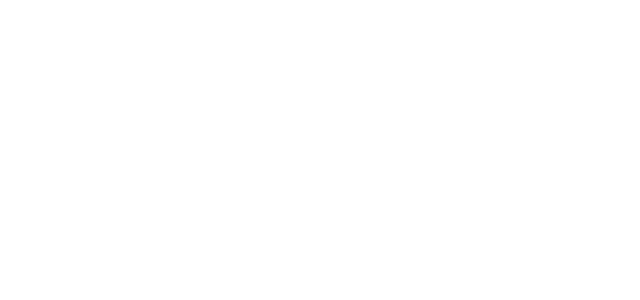
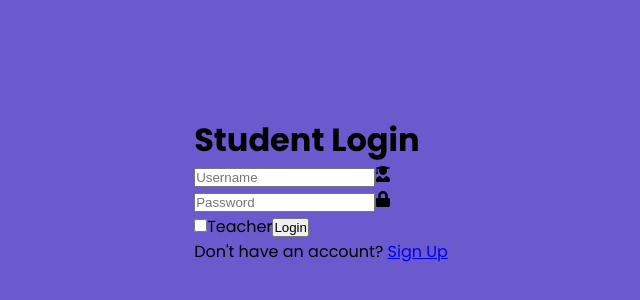
Before and after one commit to Chandan-DK/jit-ai-hackathon, a React (Create React App) app in the folder web-tutor/: page /login in a window 1280 px wide. Shown: the part 210-510 px from the top of the page, without its empty margins (319-959 px from the left). Built offline with nearby package versions, Linux system fonts and the light colour scheme.

Commit message:
add login page
Signed-off-by: adeshkedlaya <adeshkedlaya03@gmail.com>

```diff
--- a/web-tutor/package.json
+++ b/web-tutor/package.json
@@ -9,6 +9,7 @@
     "axios": "^1.6.2",
     "react": "^18.2.0",
     "react-dom": "^18.2.0",
+    "react-icons": "^4.12.0",
     "react-router-dom": "^6.21.0",
     "react-scripts": "5.0.1",
     "web-vitals": "^2.1.4"
--- a/web-tutor/src/components/Login/Login.js
+++ b/web-tutor/src/components/Login/Login.js
@@ -2,29 +2,48 @@
 import React, { useState } from "react";
 import { useHistory } from "react-router-dom";
 import api from "../../services/api"; // Adjust the path based on your folder structure
+import { FaUserGraduate, FaUserTie, FaLock } from "react-icons/fa";
 import "./Login.css";
 const Login = () => {
-  // ... (omitting previous code for brevity)
+  const [isTeacherMode, setIsTeacherMode] = useState(false);
 
-  const handleLogin = async () => {
-    try {
-      const response = await api.post("/login", {
-        // username,
-        //password,
-      });
-
-      // Handle successful login
-      console.log(response.data);
-
-      // Redirect to the home page after successful login
-      //  history.push("/");
-    } catch (error) {
-      // Handle login failure
-      console.error("Login failed", error);
-    }
-  };
-
-  // ... (omitting the rest of the code for brevity)
+  return (
+    <div className="wrapper">
+      <form action="">
+        <h1>{isTeacherMode ? 'Teacher Login' : 'Student Login'}</h1>
+        <div className="input-box">
+          <input
+            type="text"
+            placeholder="Username"
+            required
+          />
+          {isTeacherMode ? <FaUserTie /> : <FaUserGraduate />}
+        </div>
+        <div className="input-box">
+          <input
+            type="password"
+            placeholder="Password"
+            required
+          />
+          <FaLock />
+        </div>
+        <label>
+          <input
+            type="checkbox"
+            checked={isTeacherMode}
+            onChange={() => setIsTeacherMode(!isTeacherMode)}
+          />
+          Teacher
+        </label>
+        <button type="submit">Login</button>
+        <div className="register-link">
+          <p>
+            Don't have an account? <a href="a">Sign Up</a>
+          </p>
+        </div>
+      </form>
+    </div>
+  );
 };
 
 export default Login;
--- a/web-tutor/src/index.css
+++ b/web-tutor/src/index.css
@@ -1,10 +1,21 @@
+@import url('https://fonts.googleapis.com/css2?family=Poppins:wght@400;600;700&display=swap');
+
+* {
+  margin: 0;
+  padding: 0;
+  box-sizing: border-box;
+}
+
 body {
   margin: 0;
-  font-family: -apple-system, BlinkMacSystemFont, 'Segoe UI', 'Roboto', 'Oxygen',
-    'Ubuntu', 'Cantarell', 'Fira Sans', 'Droid Sans', 'Helvetica Neue',
-    sans-serif;
+  font-family: 'Poppins', sans-serif;
   -webkit-font-smoothing: antialiased;
   -moz-osx-font-smoothing: grayscale;
+  display: flex;
+  justify-content: center;
+  align-items: center;
+  min-height: 100vh;
+  background: slateblue;
 }
 
 code {
```
Also changed, not shown: 1 other file (tests, documents, lock files or other folders).
